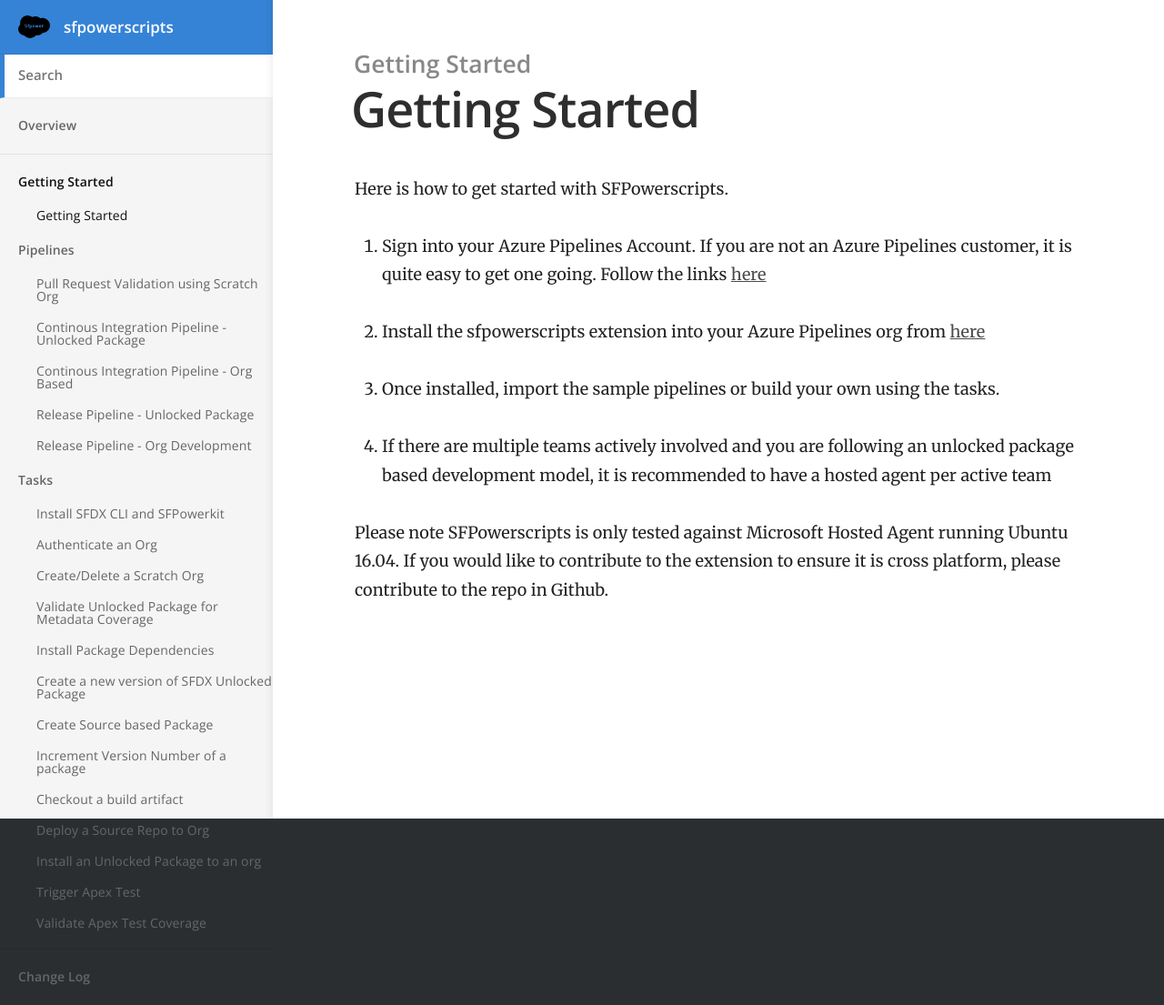
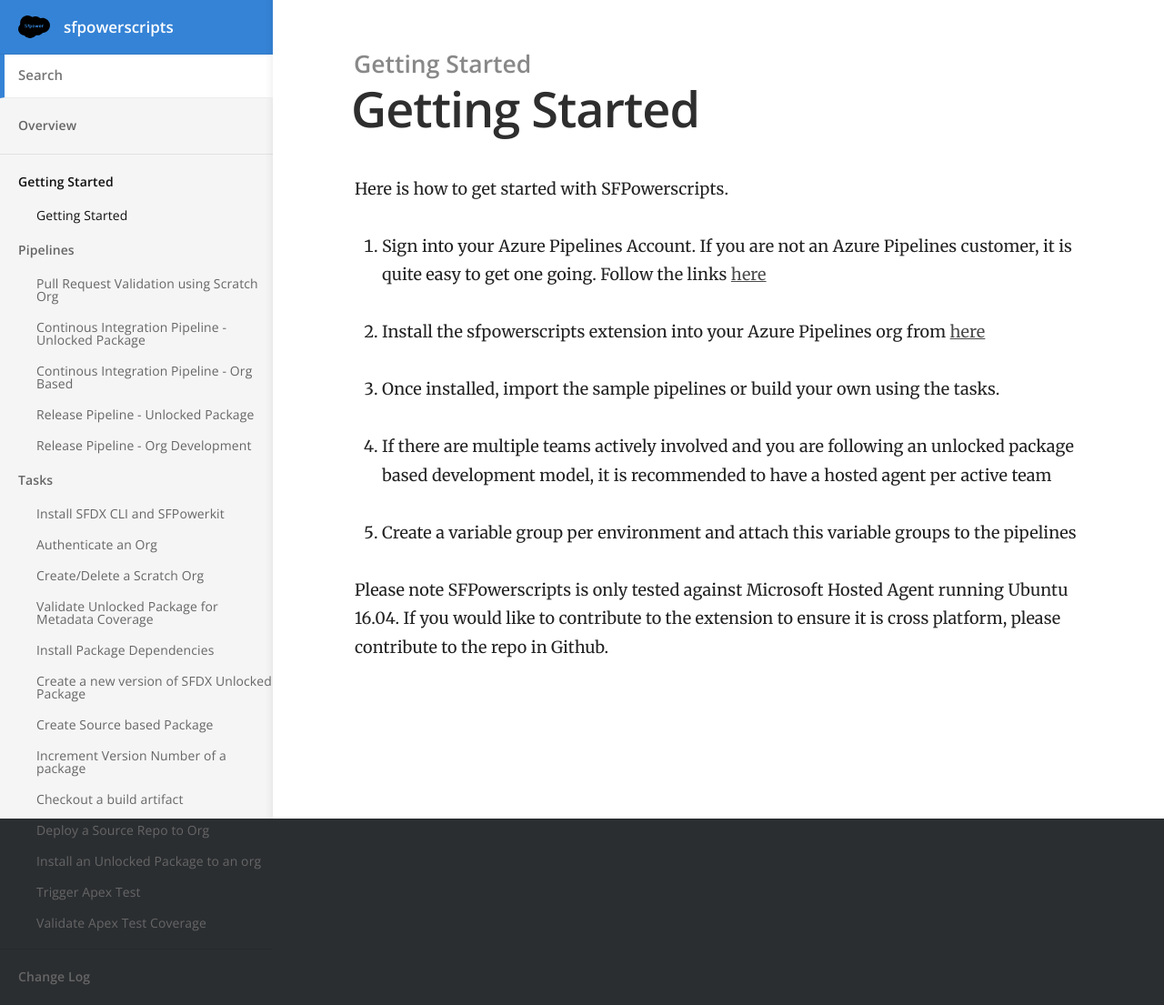
Before and after one commit to nbatterham/sfpowerscripts-doc, a Jekyll site: the page built from _docs/GettingStarted/Gettign Started.md, in a window 1280 px wide. Shown: the whole page at 91% size. Built offline with Jekyll 4.4.1, drawn with Linux system fonts in a browser that asks for light colours.

Commit message:
Updated '_docs/GettingStarted/Gettign Started.md' via CloudCannon

```diff
--- a/_docs/GettingStarted/Gettign Started.md
+++ b/_docs/GettingStarted/Gettign Started.md
@@ -14,5 +14,7 @@ Here is how to get started with SFPowerscripts.
 
 4. If there are multiple teams actively involved and you are following an unlocked package based development model, it is recommended to have a hosted agent per active team
 
+5. Create a variable group per environment and attach this variable groups to the pipelines
+
 
 Please note SFPowerscripts is only tested against Microsoft Hosted Agent running Ubuntu 16.04. If you would like to contribute to the extension to ensure it is cross platform, please contribute to the repo in Github.
```
